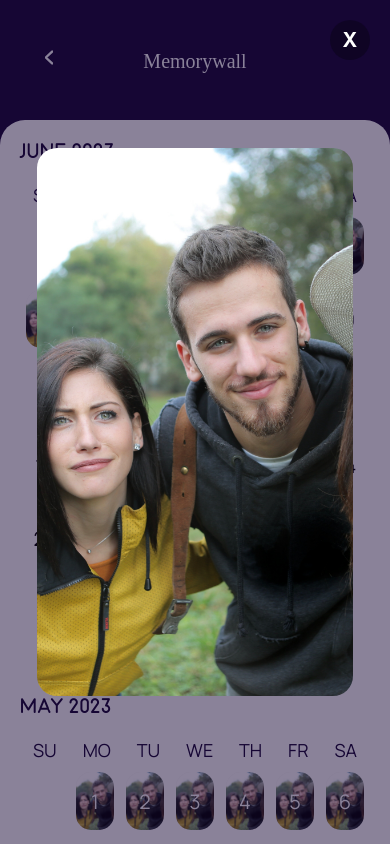
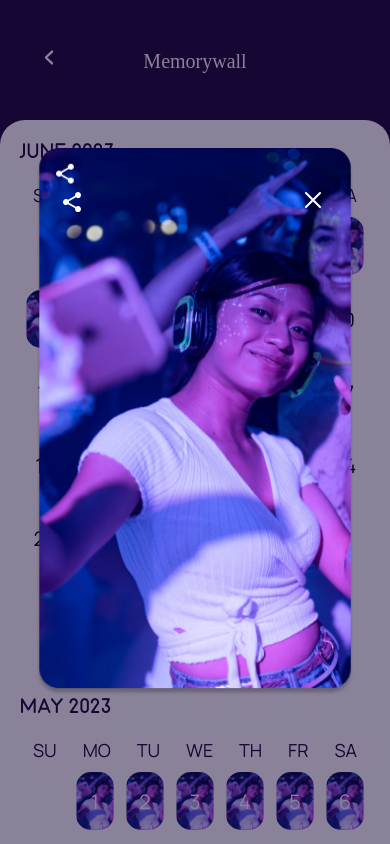
Before and after one commit to SeppeBe1/Homie, a React Native app in the folder homie/: screen /memorywall in a window 390 px wide. Both pictures are taken after a click on the element 45 px from the left and 246 px from the top of the page. Shown: the top 844 px of the page. Built offline with nearby package versions, Linux system fonts and the light colour scheme; a web font is replaced by a local one.

Commit message:
feat: add share btn icon

```diff
--- a/homie/screens/Memorywall.js
+++ b/homie/screens/Memorywall.js
@@ -12,6 +12,8 @@ import {
 } from 'react-native';
 
 import arrowLeft from '../assets/icons/arrowLeft.svg';
+import sharebtn from '../assets/icons/share.svg';
+import closebtn from '../assets/icons/cross.svg';
 
 import * as Font from 'expo-font';
 
@@ -136,7 +138,7 @@ export default function Memorywall({ navigation }) {
                   >
                     {cell && isPastDate && (
                       <ImageBackground
-                        source={require('../assets/grouppicture.jpg')}
+                        source={require('../assets/party.png')}
                         style={[
                           styles.dateImage,
                           { overflow: 'hidden', borderRadius },
@@ -222,15 +224,20 @@ export default function Memorywall({ navigation }) {
       >
         <View style={styles.modal}>
           <TouchableOpacity
+            style={styles.shareButton}
+            onPress={() => console.log('open share buttons')}
+          >
+            <Image source={sharebtn} style={{ width: 18, height: 20 }} />
+          </TouchableOpacity>
+          <TouchableOpacity
             style={styles.closeButton}
             onPress={() => setIsModalVisible(false)}
           >
-            <Text style={styles.closeButtonText}>X</Text>
-
+            <Image source={closebtn} style={{ width: 28, height: 28 }} />
           </TouchableOpacity>
           <Image
-            source={require('../assets/grouppicture.jpg')}
-            style={[styles.modalImage, {borderRadius: 20}]}
+            source={require('../assets/party.png')}
+            style={[styles.modalImage, { borderRadius: 20 }]}
           />
         </View>
       </Modal>
@@ -333,19 +340,19 @@ const styles = StyleSheet.create({
   },
   closeButton: {
     position: 'absolute',
-    top: 20,
-    right: 20,
-    backgroundColor: 'rgba(0, 0, 0, 0.3)',
-    width: 40,
-    height: 40,
-    borderRadius: 20,
+    top: 187,
+    right: 63,
     alignItems: 'center',
     justifyContent: 'center',
+    zIndex: 1,
   },
-  closeButtonText: {
-    color: '#fff',
-    fontSize: 20,
-    fontWeight: 'bold',
+  shareButton: {
+    position: 'absolute',
+    left: 63,
+    top: 192,
+    alignItems: 'center',
+    justifyContent: 'center',
+    zIndex: 1,
   },
   modalImage: {
     width: '316px',
```
Also changed, not shown: homie/assets/party.png (added).
